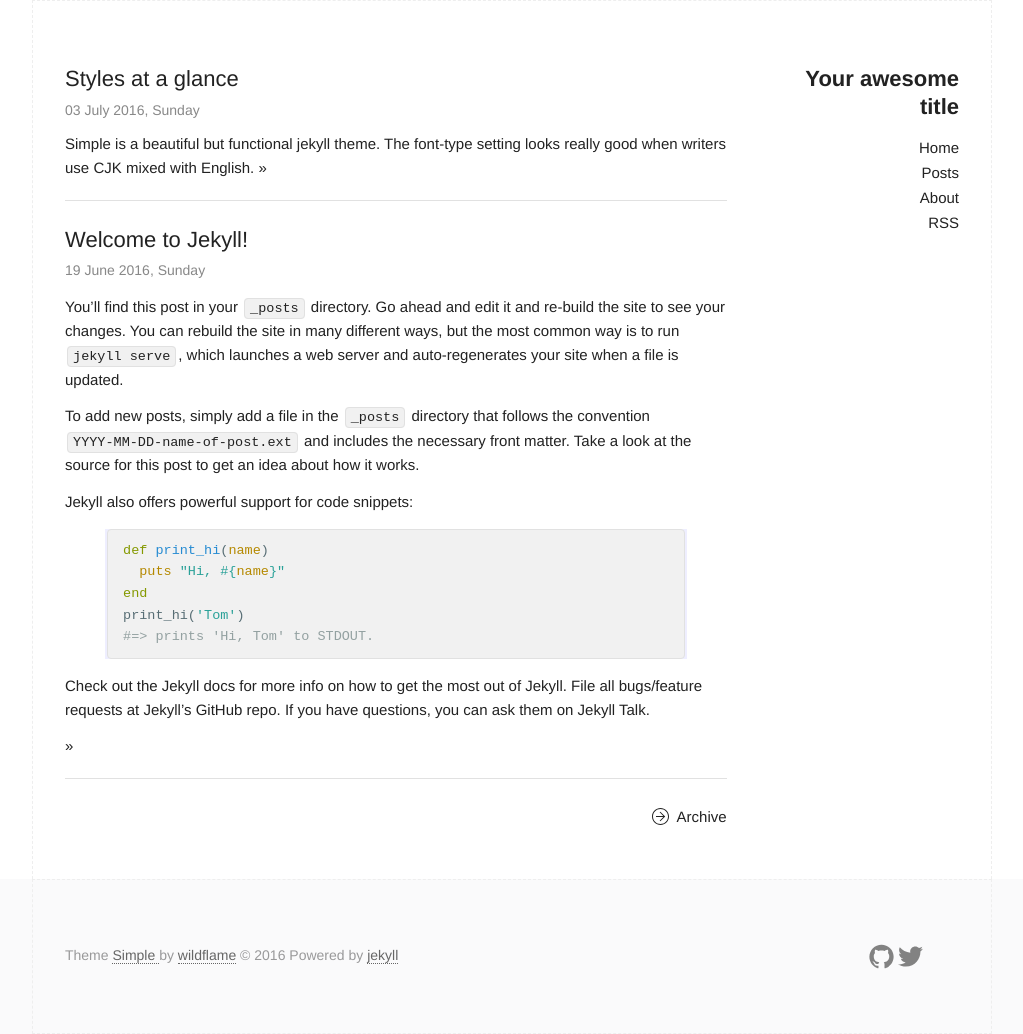
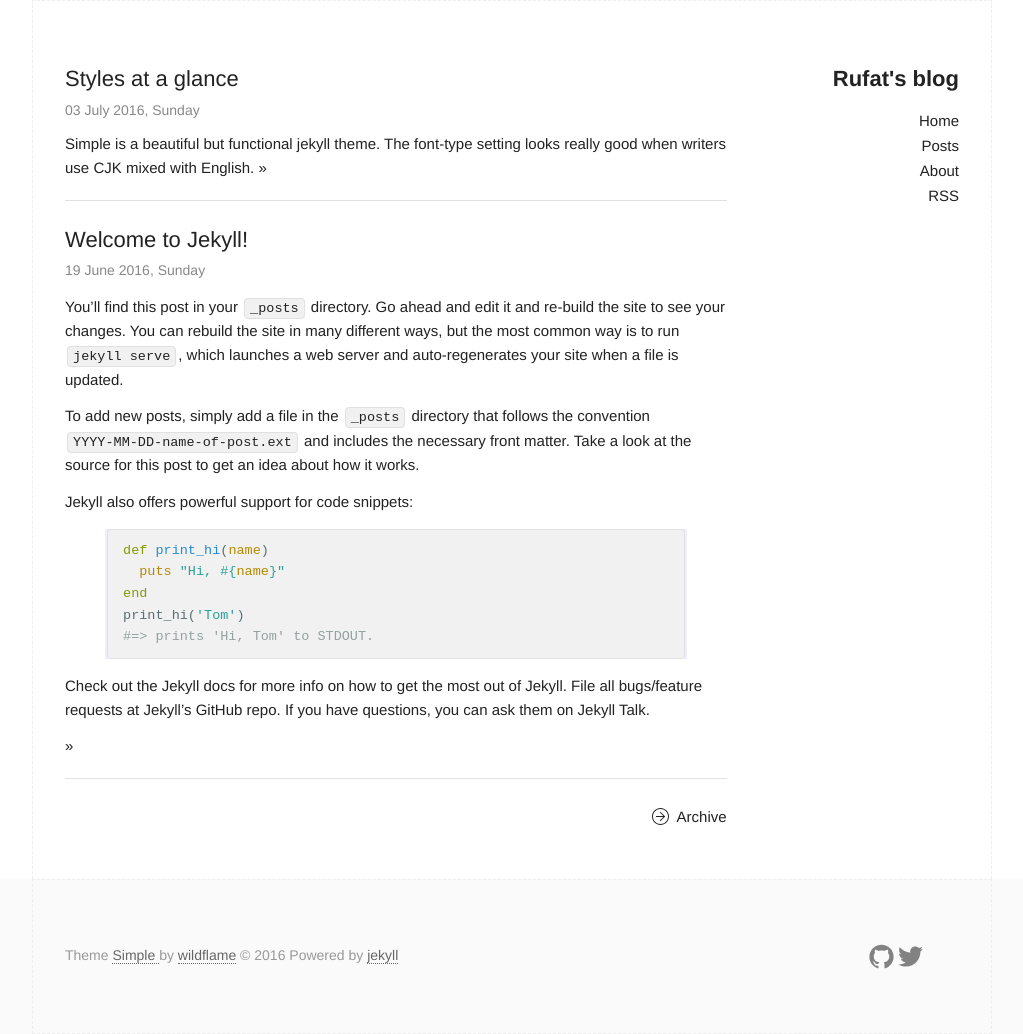
Before and after one commit to rrufat/rrufat.github.io, a Jekyll site: the page built from index.html, in a window 1280 px wide. Shown: the whole page, without its empty margins (128-1151 px from the left). Built offline with Jekyll 4.4.1, drawn with Linux system fonts in a browser that asks for light colours.

Commit message:
Update _config.yml

```diff
--- a/_config.yml
+++ b/_config.yml
@@ -6,16 +6,16 @@
 # 'jekyll serve'. If you change this file, please restart the server process.
 
 # Site settings
-title: Your awesome title
-email: your-email@domain.com
+title: Rufat's blog
+email: rufat.rbayramov@gmail.com
 description: > # this means to ignore newlines until "baseurl:"
   Write an awesome description for your new site here. You can edit this
   line in _config.yml. It will appear in your document head meta (for
   Google search results) and in your feed.xml site description.
 baseurl: "/" # the subpath of your site, e.g. /blog
-url: "http://wildflame.me" # the base hostname & protocol for your site
+url: "rrufat.github.io" # the base hostname & protocol for your site
 twitter_username: Taffyer
-github_username:  wild-flame
+github_username:  rrufat
 
 # Build settings
 markdown: kramdown
```
